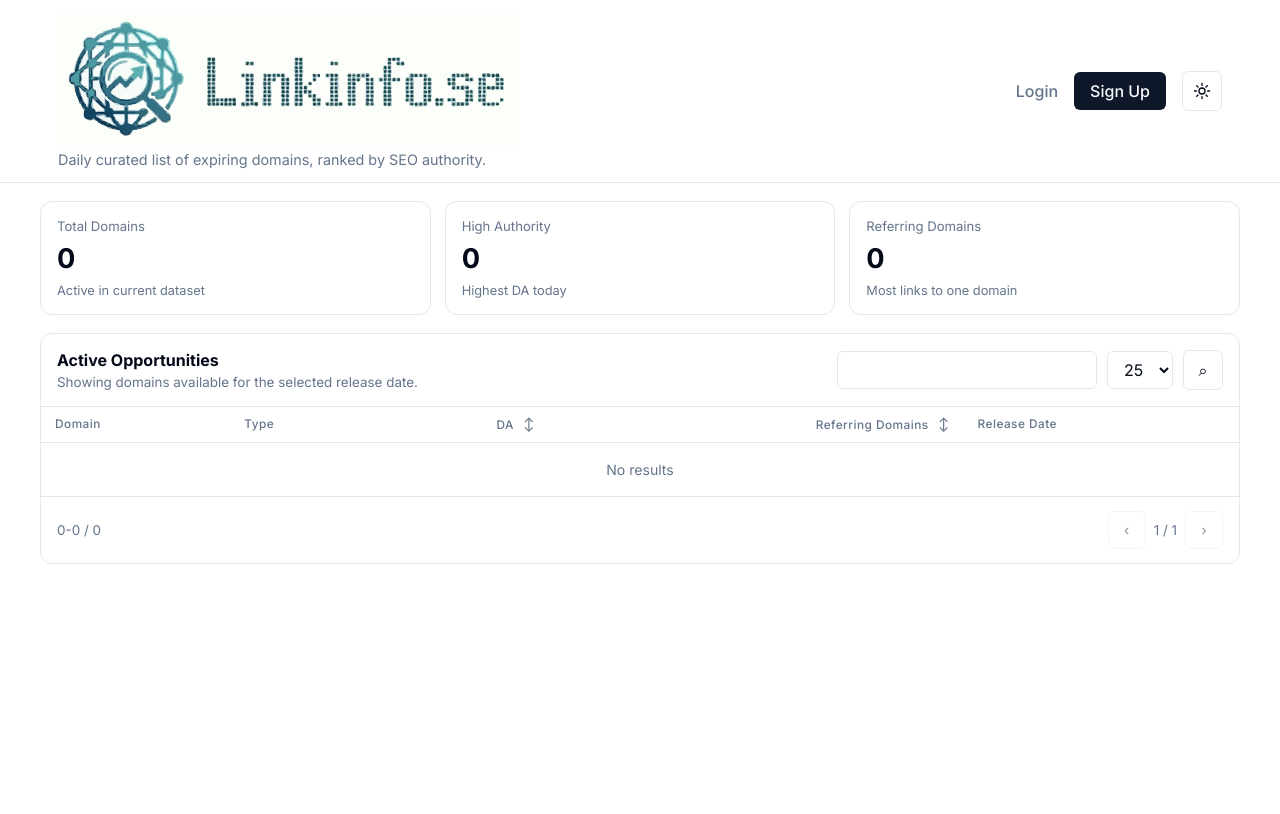
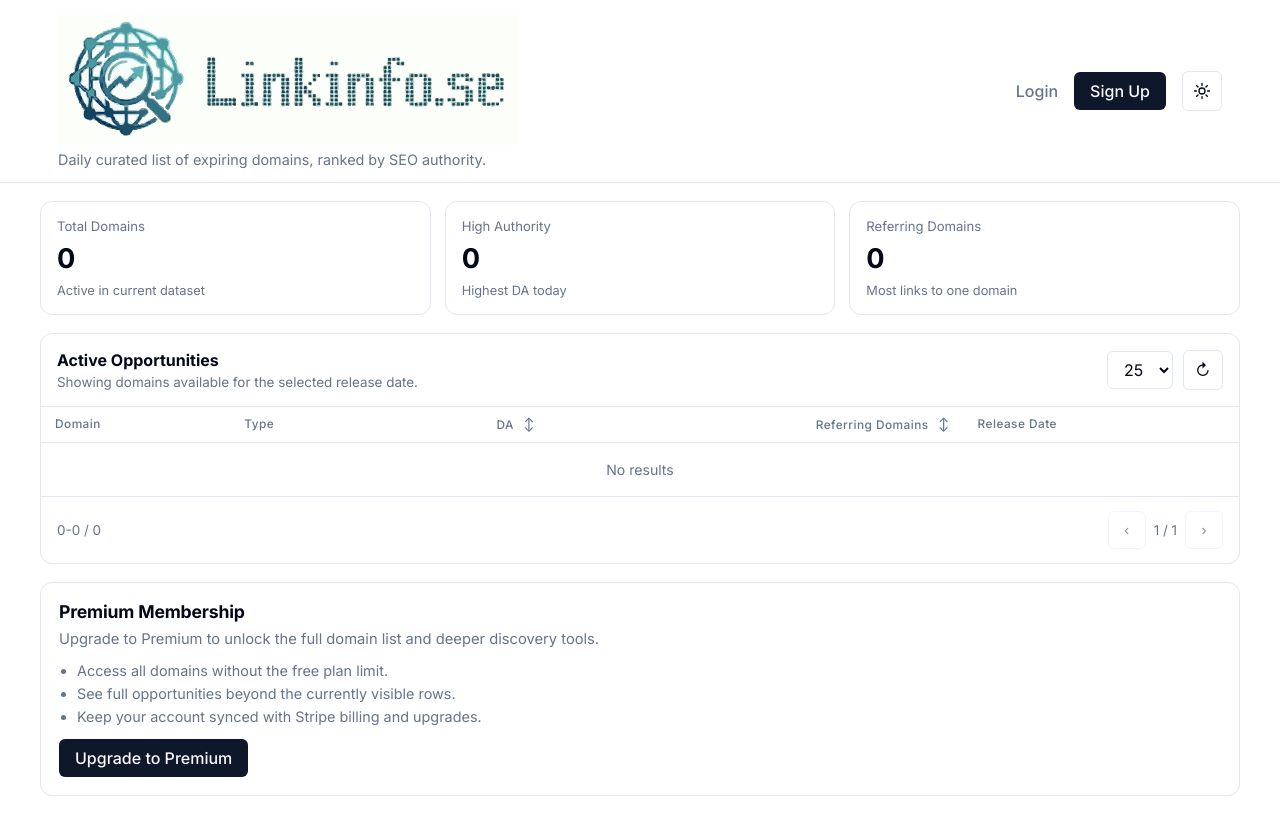
Before and after one commit to mattiashappy/linktracker, a Flask app: page / in a window 1280 px wide. Before the commit the page ends 564 px from the top, so only its background shows below. Run offline with Flask 3, Linux system fonts and the light colour scheme; data that the repository does not hold is empty; parts of the project's set-up code (start-up, migrations or seed data) failed here and were passed over.

Commit message:
Remove search input from table toolbar

```diff
--- a/app.py
+++ b/app.py
@@ -1,25 +1,22 @@
 import os
-import re
 from datetime import date, datetime, timezone
 from types import SimpleNamespace
 
 import requests
 import stripe
-from bs4 import BeautifulSoup
 from flask import Flask, abort, redirect, render_template, render_template_string, request, session, url_for
 from flask_login import LoginManager, current_user, login_required, login_user, logout_user
 from requests.auth import HTTPBasicAuth
 
 from models import Domain, User, db
 
-SOURCE_URL = "https://www.rymdweb.com/domain/snapback/?action=date"
+SE_DOMAINS_JSON_URL = "https://data.internetstiftelsen.se/bardate_domains.json"
+NU_DOMAINS_JSON_URL = "https://data.internetstiftelsen.se/bardate_domains_nu.json"
 MOZ_API_URL = "https://lsapi.seomoz.com/v2/url_metrics"
 REQUEST_HEADERS = {
     "User-Agent": "Mozilla/5.0 (Macintosh; Intel Mac OS X 10_15_7) AppleWebKit/537.36 (KHTML, like Gecko) Chrome/145.0.0.0 Safari/537.36",
     "Accept-Language": "en-US,en;q=0.9,sv;q=0.8",
 }
-DOMAIN_PATTERN = re.compile(r"\b(?:[a-z0-9](?:[a-z0-9-]{0,61}[a-z0-9])?\.)+(?:se|nu)\b", re.IGNORECASE)
-RELEASE_DATE_PATTERN = re.compile(r"Domäner som släpps\s+(\d{4}-\d{2}-\d{2})", re.IGNORECASE)
 
 
 def normalize_database_url(database_url: str) -> str:
@@ -66,47 +63,75 @@ stripe.api_key = get_stripe_secret_key()
 
 
 def fetch_release_date():
-    response = requests.get(SOURCE_URL, headers=REQUEST_HEADERS, timeout=20)
-    response.raise_for_status()
+    return datetime.now(timezone.utc).date().isoformat()
 
-    text = response.text
-    match = RELEASE_DATE_PATTERN.search(text)
-    if match:
-        return match.group(1)
 
-    soup = BeautifulSoup(text, "html.parser")
-    page_text = soup.get_text(" ", strip=True)
-    match = RELEASE_DATE_PATTERN.search(page_text)
-    return match.group(1) if match else None
+def normalize_scraped_domain(value: str, suffix: str):
+    normalized = value.strip().lower().strip(".")
+    if normalized.startswith(("http://", "https://")):
+        normalized = normalized.split("://", 1)[1]
+    normalized = normalized.strip("/")
+    if normalized.startswith("www."):
+        normalized = normalized[4:]
+    if not normalized.endswith(suffix):
+        return None
+    return normalized
+
+
+def extract_domains_from_payload(payload, suffix: str):
+    domains = []
+    queue = [payload]
+    seen_values = set()
+
+    while queue:
+        current = queue.pop(0)
+        if isinstance(current, list):
+            queue.extend(current)
+            continue
+        if isinstance(current, dict):
+            for value in current.values():
+                queue.append(value)
+            continue
+        if not isinstance(current, str):
+            continue
+
+        normalized = normalize_scraped_domain(current, suffix)
+        if normalized and normalized not in seen_values:
+            seen_values.add(normalized)
+            domains.append(normalized)
+
+    return domains
 
 
 def scrape_domains(limit: int | None = None):
-    response = requests.get(SOURCE_URL, headers=REQUEST_HEADERS, timeout=20)
-    response.raise_for_status()
+    sources = (
+        (SE_DOMAINS_JSON_URL, ".se"),
+        (NU_DOMAINS_JSON_URL, ".nu"),
+    )
 
-    soup = BeautifulSoup(response.text, "html.parser")
     extracted = []
     seen = set()
+    errors = []
 
-    for selector in ("table td", "table th", "tbody td", "a", "tr"):
-        for element in soup.select(selector):
-            text = " ".join(element.stripped_strings)
-            for match in DOMAIN_PATTERN.findall(text):
-                domain = match.lower().strip()
-                if domain not in seen:
-                    seen.add(domain)
-                    extracted.append(domain)
-                    if limit and len(extracted) >= limit:
-                        return extracted
+    for url, suffix in sources:
+        try:
+            response = requests.get(url, headers=REQUEST_HEADERS, timeout=20)
+            response.raise_for_status()
+            candidates = extract_domains_from_payload(response.json(), suffix)
+        except Exception as exc:
+            errors.append(f"{url}: {exc}")
+            continue
 
-    page_text = soup.get_text(" ", strip=True)
-    for match in DOMAIN_PATTERN.findall(page_text):
-        domain = match.lower().strip()
-        if domain not in seen:
+        for domain in candidates:
+            if domain in seen:
+                continue
             seen.add(domain)
             extracted.append(domain)
             if limit and len(extracted) >= limit:
-                break
+                return extracted
+
+    if not extracted and errors:
+        raise RuntimeError("Could not fetch domains from Internetstiftelsen sources: " + "; ".join(errors))
 
     return extracted
 
--- a/templates/index.html
+++ b/templates/index.html
@@ -342,6 +342,40 @@
         border-top: 1px solid hsl(var(--border));
         font-size: 0.84rem;
       }
+      .premium-upsell {
+        border: 1px solid hsl(var(--border));
+        padding: 18px;
+        display: grid;
+        gap: 14px;
+      }
+      .premium-upsell-head h3 {
+        margin: 0;
+        font-size: 1.1rem;
+        letter-spacing: -0.01em;
+      }
+      .premium-upsell-head p {
+        margin: 8px 0 0;
+        font-size: 0.92rem;
+        color: hsl(var(--muted-foreground));
+      }
+      .premium-upgrade-list {
+        margin: 0;
+        padding-left: 18px;
+        display: grid;
+        gap: 6px;
+        color: hsl(var(--muted-foreground));
+        font-size: 0.9rem;
+      }
+      .premium-upsell-actions {
+        display: flex;
+        flex-wrap: wrap;
+        gap: 10px;
+      }
+      .premium-note {
+        margin: 0;
+        font-size: 0.8rem;
+        color: hsl(var(--muted-foreground));
+      }
 
       .pagination {
         display: flex;
@@ -520,13 +554,13 @@
               </div>
               <div class="table-tools">
                 <form class="search-form" method="get" action="{{ url_for('index') }}">
-                  <input class="search-input rounded-md" type="search" name="q" value="{{ search_query }}" aria-label="Search domain name">
+                  <input type="hidden" name="q" value="{{ search_query }}">
                   <select class="page-size rounded-md" name="page_size" aria-label="Rows per page">
                     <option value="10" {% if page_size == 10 %}selected{% endif %}>10</option>
                     <option value="25" {% if page_size == 25 %}selected{% endif %}>25</option>
                     <option value="50" {% if page_size == 50 %}selected{% endif %}>50</option>
                   </select>
-                  <button class="icon-button rounded-md" type="submit" aria-label="Search">⌕</button>
+                  <button class="icon-button rounded-md" type="submit" aria-label="Apply page size">↻</button>
                 </form>
               </div>
             </div>
@@ -573,6 +607,31 @@
                 <a class="page-link rounded-md" href="{{ url_for('index', q=search_query, page=page+1, page_size=page_size) }}" aria-disabled="{{ 'true' if page >= total_pages else 'false' }}">›</a>
               </div>
             </div>
+          </section>
+          <section class="premium-upsell bg-card text-card-foreground rounded-xl">
+            <div class="premium-upsell-head">
+              <h3>Premium Membership</h3>
+              {% if current_user.is_authenticated and current_user.is_premium %}
+                <p>You are on Premium and can view the full list of available domains.</p>
+              {% else %}
+                <p>Upgrade to Premium to unlock the full domain list and deeper discovery tools.</p>
+              {% endif %}
+            </div>
+            <ul class="premium-upgrade-list">
+              <li>Access all domains without the free plan limit.</li>
+              <li>See full opportunities beyond the currently visible rows.</li>
+              <li>Keep your account synced with Stripe billing and upgrades.</li>
+            </ul>
+            <div class="premium-upsell-actions">
+              {% if not current_user.is_authenticated or not current_user.is_premium %}
+                <a class="signup-button" href="{{ url_for('checkout') }}">Upgrade to Premium</a>
+              {% else %}
+                <a class="page-link rounded-md" href="{{ url_for('user_page') }}">Manage subscription</a>
+              {% endif %}
+            </div>
+            {% if hidden_count > 0 and (not current_user.is_authenticated or not current_user.is_premium) %}
+              <p class="premium-note">{{ hidden_count }} additional domains are currently hidden behind Premium.</p>
+            {% endif %}
           </section>
         </div>
       </main>
```
Also changed, not shown: fetch_daily.py (+1 -36 lines).
